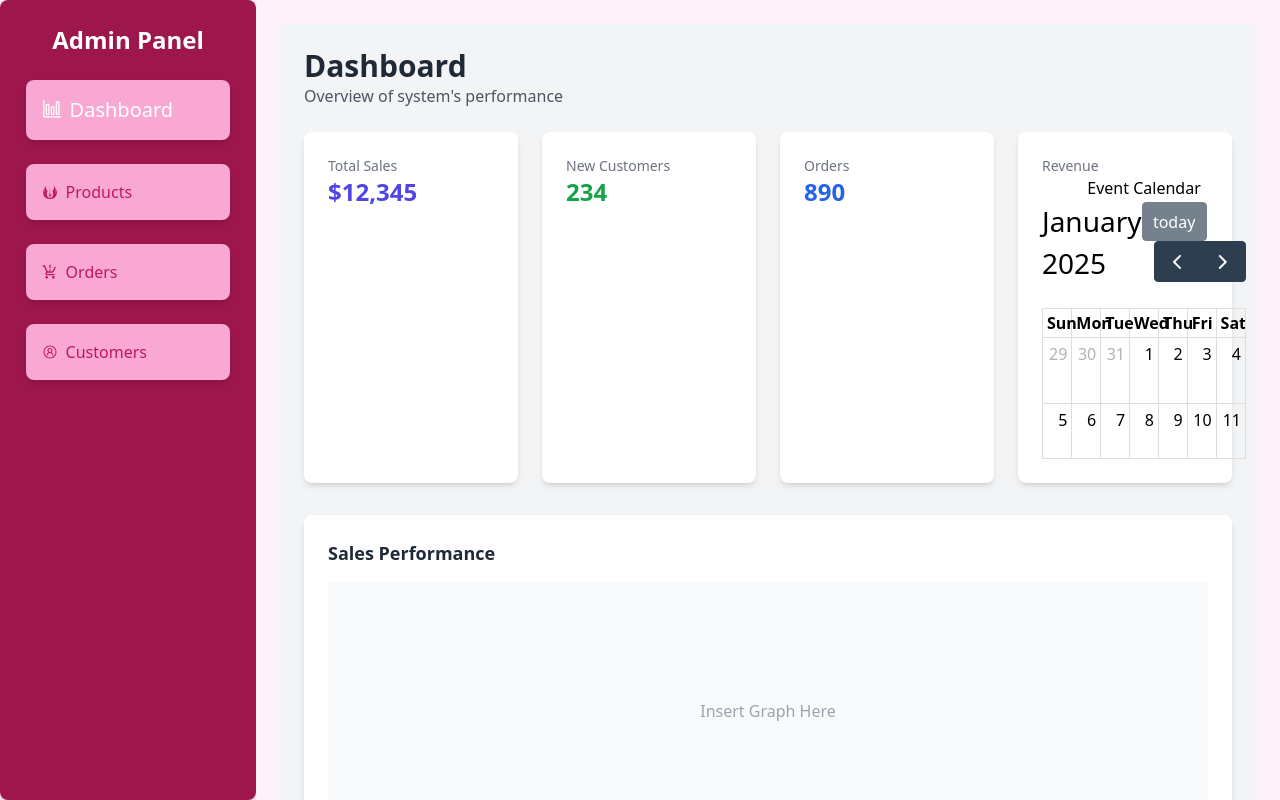
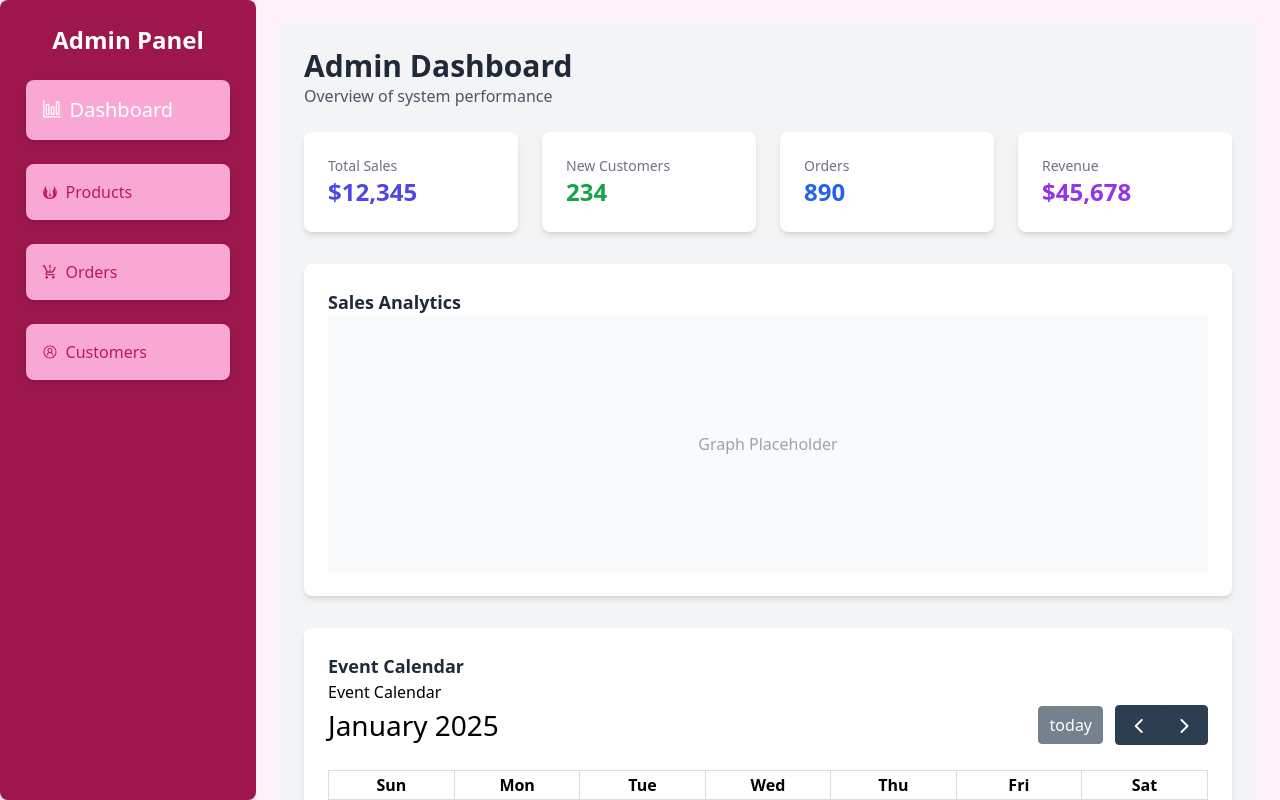
Before and after one commit to SKPHDeemantha/E-platformFrontend, a React (Vite) app: page /admin in a window 1280 px wide. Built offline with nearby package versions, Linux system fonts and the light colour scheme.

Commit message:
Refactor AdminDashboard layout; replace stat display with reusable StatCard component and add Event Calendar section

```diff
--- a/src/pages/Admin/AdminDashBord.jsx
+++ b/src/pages/Admin/AdminDashBord.jsx
@@ -6,69 +6,43 @@ export default function Dashboard() {
         <div className="min-h-screen bg-gray-100 p-6">
             {/* Header */}
             <header className="mb-6">
-                <h1 className="text-3xl font-bold text-gray-800">Dashboard</h1>
-                <p className="text-gray-600">Overview of  system's performance</p>
+                <h1 className="text-3xl font-bold text-gray-800">Admin Dashboard</h1>
+                <p className="text-gray-600">Overview of system performance</p>
             </header>
 
             {/* Stats Section */}
             <section className="grid grid-cols-1 sm:grid-cols-2 lg:grid-cols-4 gap-6 mb-8">
-                <div className="bg-white shadow-md rounded-lg p-6">
-                    <h2 className="text-sm font-medium text-gray-500">Total Sales</h2>
-                    <p className="text-2xl font-bold text-indigo-600">$12,345</p>
-                </div>
-                <div className="bg-white shadow-md rounded-lg p-6">
-                    <h2 className="text-sm font-medium text-gray-500">New Customers</h2>
-                    <p className="text-2xl font-bold text-green-600">234</p>
-                </div>
-                <div className="bg-white shadow-md rounded-lg p-6">
-                    <h2 className="text-sm font-medium text-gray-500">Orders</h2>
-                    <p className="text-2xl font-bold text-blue-600">890</p>
-                </div>
-                <div className="bg-white shadow-md rounded-lg p-6">
-                    <h2 className="text-sm font-medium text-gray-500">Revenue</h2>
-                    <button><FullCalendarComponent/></button>
-                </div>
+                <StatCard title="Total Sales" value="$12,345" color="text-indigo-600" />
+                <StatCard title="New Customers" value="234" color="text-green-600" />
+                <StatCard title="Orders" value="890" color="text-blue-600" />
+                <StatCard title="Revenue" value="$45,678" color="text-purple-600" />
             </section>
 
             {/* Graph Section */}
             <section className="bg-white shadow-md rounded-lg p-6 mb-8">
-                <h2 className="text-lg font-bold text-gray-800 mb-4">Sales Performance</h2>
+                <h2 className="text-lg font-bold text-gray-800">Sales Analytics</h2>
                 <div className="h-64 flex items-center justify-center bg-gray-50 text-gray-400">
-                    {/* Placeholder for a graph */}
-                    Insert Graph Here
+                    {/* Replace this with a real chart */}
+                    <p>Graph Placeholder</p>
                 </div>
             </section>
 
-            {/* Recent Activity */}
-            <section className="bg-white shadow-md rounded-lg p-6">
-                <h2 className="text-lg font-bold text-gray-800 mb-4">Recent Activity</h2>
-                <table className="w-full table-auto">
-                    <thead>
-                        <tr className="bg-gray-200 text-gray-600 uppercase text-sm leading-normal">
-                            <th className="py-3 px-6 text-left">Activity</th>
-                            <th className="py-3 px-6 text-left">Date</th>
-                            <th className="py-3 px-6 text-left">Status</th>
-                        </tr>
-                    </thead>
-                    <tbody className="text-gray-600 text-sm">
-                        <tr className="border-b border-gray-200 hover:bg-gray-100">
-                            <td className="py-3 px-6 text-left">Order #12345 processed</td>
-                            <td className="py-3 px-6 text-left">2025-01-15</td>
-                            <td className="py-3 px-6 text-left text-green-500">Completed</td>
-                        </tr>
-                        <tr className="border-b border-gray-200 hover:bg-gray-100">
-                            <td className="py-3 px-6 text-left">New customer registered</td>
-                            <td className="py-3 px-6 text-left">2025-01-14</td>
-                            <td className="py-3 px-6 text-left text-blue-500">Pending</td>
-                        </tr>
-                        <tr className="hover:bg-gray-100">
-                            <td className="py-3 px-6 text-left">Server updated</td>
-                            <td className="py-3 px-6 text-left">2025-01-13</td>
-                            <td className="py-3 px-6 text-left text-red-500">Failed</td>
-                        </tr>
-                    </tbody>
-                </table>
+            {/* Calendar Section */}
+            <section className="bg-white shadow-md rounded-lg p-6 mb-8">
+                <h2 className="text-lg font-bold text-gray-800">Event Calendar</h2>
+                <FullCalendarComponent />
             </section>
+
         </div>
     );
 }
+
+// Reusable Card Component for Stats
+const StatCard = ({ title, value, color }) => (
+    <div className="bg-white shadow-md rounded-lg p-6">
+        <h2 className="text-sm font-medium text-gray-500">{title}</h2>
+        <p className={`text-2xl font-bold ${color}`}>{value}</p>
+    </div>
+);
+
+// Recent Activity Table Component
--- a/src/pages/Homepage.jsx
+++ b/src/pages/Homepage.jsx
@@ -45,40 +45,43 @@ export default function HomePage() {
       <Header />
 
       {/* Slideshow Section */}
-      <div className="w-full h-[60vh] flex items-center justify-center">
+<div className="w-full flex items-center justify-center py-6">
+  <div className="relative w-[85%] sm:w-3/4 md:w-2/3 h-[40vh] rounded-2xl overflow-hidden shadow-xl">
     <Carousel
-          className="w-3/4 h-full rounded-2xl shadow-lg overflow-hidden"
       loop
       autoplay
       transition={{ duration: 1.5 }}
+      className="w-full h-full"
     >
       {/* Slide 1 */}
       <motion.div
         initial={{ opacity: 0, scale: 0.9 }}
         animate={{ opacity: 1, scale: 1 }}
         transition={{ duration: 0.8 }}
-            className="h-full flex flex-col items-center justify-center bg-gradient-to-r from-indigo-500 to-purple-500 text-white text-2xl font-bold"
+        className="flex flex-col items-center justify-center w-full h-full bg-gradient-to-r from-indigo-500 to-purple-500 text-white text-xl md:text-2xl font-bold p-6 text-center"
       >
         Welcome to Our Store - Your one-stop shop for everything!
         <Link
           to="/products"
-              className="mt-4 px-4 py-2 bg-white text-indigo-600 rounded-lg shadow hover:scale-105 transition-transform"
+          className="mt-4 px-5 py-2 bg-white text-indigo-600 rounded-lg shadow hover:scale-105 transition-transform"
         >
           Shop Now
         </Link>
       </motion.div>
 
       {/* Slide 2 */}
-          <div className="h-full flex flex-col items-center justify-center bg-gradient-to-r from-pink-500 to-orange-500 text-white text-2xl font-bold">
+      <div className="flex flex-col items-center justify-center w-full h-full bg-gradient-to-r from-pink-500 to-orange-500 text-white text-xl md:text-2xl font-bold p-6 text-center">
         Discover Amazing Products Handpicked Just for You!
       </div>
 
       {/* Slide 3 */}
-          <div className="h-full flex flex-col items-center justify-center bg-gradient-to-r from-green-500 to-teal-500 text-white text-2xl font-bold">
+      <div className="flex flex-col items-center justify-center w-full h-full bg-gradient-to-r from-green-500 to-teal-500 text-white text-xl md:text-2xl font-bold p-6 text-center">
         Exclusive Deals & Discounts Await You!
       </div>
     </Carousel>
   </div>
+</div>
+
 
       {/* Button Navigation Section */}
       <div className="w-full py-8 flex justify-center space-x-6">
--- a/src/pages/SigninPage.jsx
+++ b/src/pages/SigninPage.jsx
@@ -44,6 +44,7 @@ export default function SignUpPage() {
       toast.error("Failed to sign up.");
     }
   }
+
 
   return (
     <div className="flex justify-center items-center relative min-h-screen bg-gradient-to-br from-pink-100 via-pink-200 to-pink-300 p-5">
```
Lines whose indentation alone changed are shown as unchanged.
